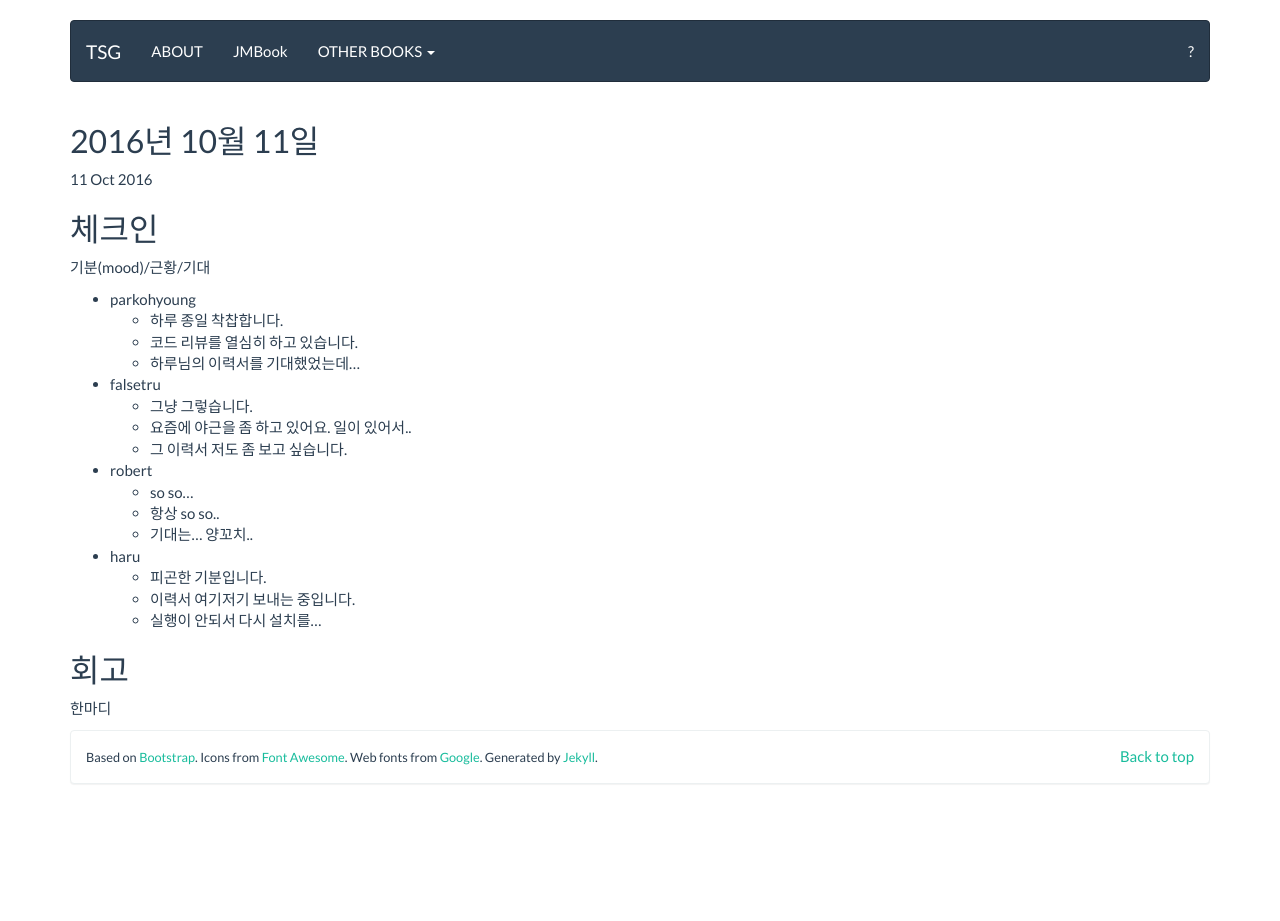
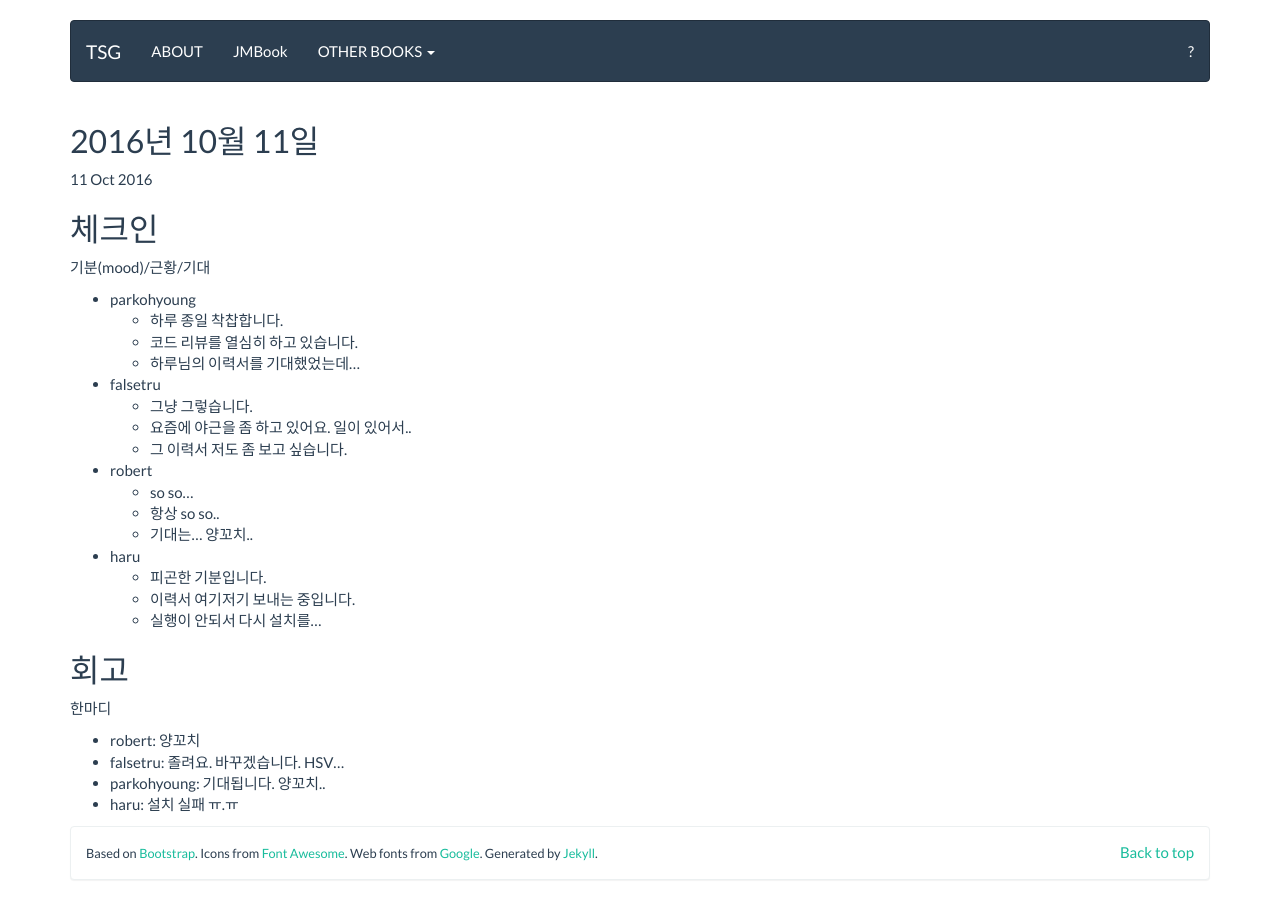
Before and after one commit to tuestudy/tuestudy.github.io, a Jekyll site: the page built from _posts/2016-10-11-meeting.markdown, in a window 1280 px wide. Built offline with Jekyll 4.4.1, drawn with Linux system fonts in a browser that asks for light colours; before the commit the page ends 900 px from its top, so only the background shows below that.

Commit message:
2016-10-11 회고

```diff
--- a/_posts/2016-10-11-meeting.markdown
+++ b/_posts/2016-10-11-meeting.markdown
@@ -34,3 +34,8 @@
 ## 회고
 
 한마디
+
+* robert: 양꼬치
+* falsetru: 졸려요. 바꾸겠습니다. HSV...
+* parkohyoung: 기대됩니다. 양꼬치..
+* haru: 설치 실패 ㅠ.ㅠ
```
